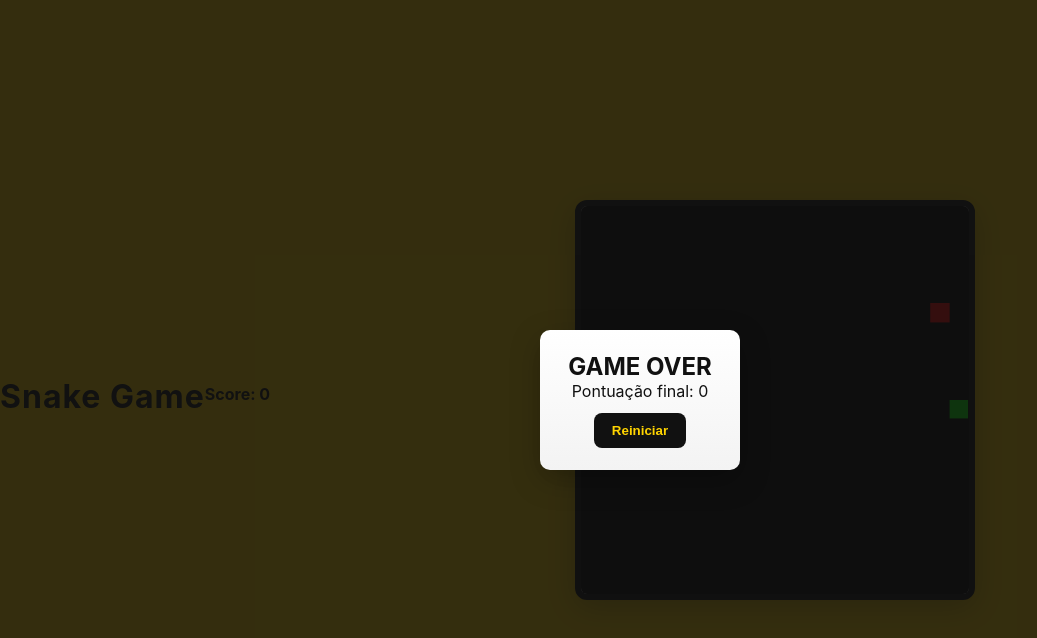
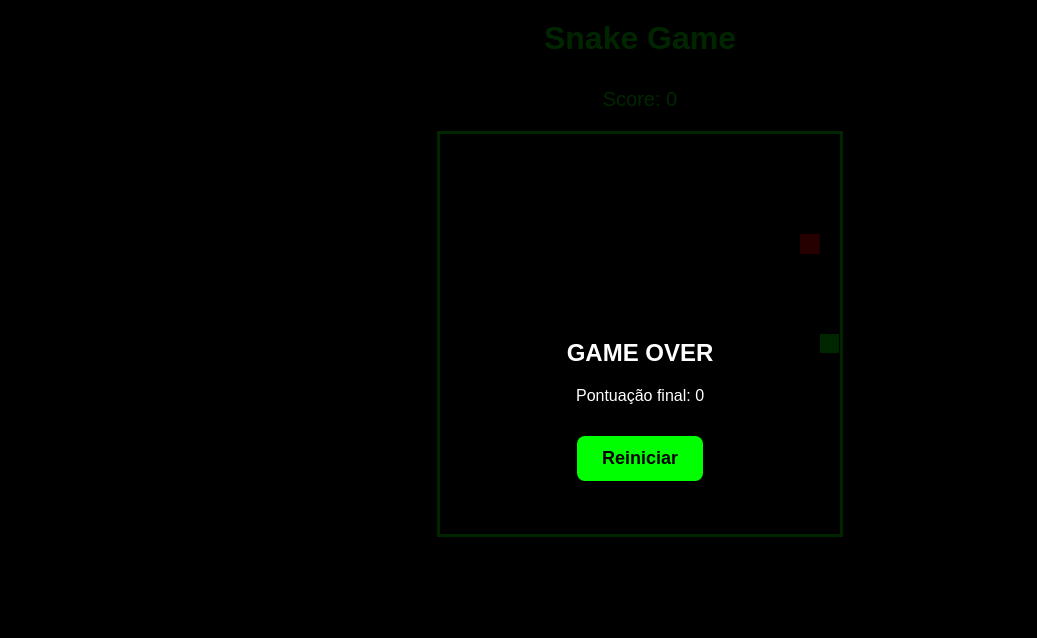
Before and after one commit to jeferson-dev-L1/desafio-github-markdown, a plain HTML site: page index.html in a window 1280 px wide. Shown: the whole page, without its empty margins (0-1037 px from the left). Drawn offline with Linux system fonts and the light colour scheme.

Commit message:
Update style.css

```diff
--- a/style.css
+++ b/style.css
@@ -1,84 +1,57 @@
-/* =======================
-   Tema: Amarelo Vibrante
-   ======================= */
-
-/* reset mínimo */
-* { box-sizing: border-box; margin: 0; padding: 0; }
-
-/* fundo amarelo vibrante — usamos !important para garantir que não seja sobrescrito por estilos inline/antigos */
   body {
-  background: #FFD400 !important; /* amarelo vivo */
-  height: 100vh;
-  font-family: Inter, Arial, sans-serif;
+    background: #000;
     display: flex;
+    flex-direction: column;
     align-items: center;
-  justify-content: center;
+    margin: 0;
+    font-family: Arial, sans-serif;
+    color: #0f0;
 }
 
-/* container central */
-#gameContainer {
-  text-align: center;
-  width: 100%;
-  max-width: 760px;
-  padding: 18px;
+.title {
+    margin-top: 20px;
+    font-size: 32px;
 }
 
-/* título */
-.title {
-  color: #111;
-  font-size: 32px;
-  margin-bottom: 8px;
-  letter-spacing: 1px;
+#scoreBoard {
+    margin: 10px 0 20px;
+    font-size: 20px;
 }
 
-/* placar */
-#scoreBoard {
-  color: #111;
-  font-weight: 700;
-  margin-bottom: 12px;
+canvas {
+    border: 3px solid #0f0;
+    background: #000;
 }
 
-/* canvas com borda estilizada */
-canvas {
-  display: block;
-  margin: 0 auto;
-  width: 400px;    /* visual — o elemento ainda tem width/height em atributos */
-  height: 400px;
-  background: #ffffff; /* fundo do jogo branco para contraste com amarelo */
-  border-radius: 12px;
-  border: 6px solid #111; /* borda escura para contraste */
-  box-shadow: 0 8px 30px rgba(0,0,0,0.25);
+.overlay {
+    position: fixed;
+    top: 0;
+    left: 0;
+    width: 100%;
+    height: 100%;
+    background: rgba(0, 0, 0, 0.85);
+    display: flex;
+    justify-content: center;
+    align-items: center;
 }
 
-/* overlay Game Over centralizado */
-.overlay {
-  position: fixed;
-  inset: 0;
-  display: flex;
-  align-items: center;
-  justify-content: center;
-  background: rgba(17,17,17,0.85);
-  z-index: 100;
+.hidden {
+    display: none;
 }
 
-.hidden { display: none; }
-
 .overlay-content {
-  background: linear-gradient(180deg, #ffffff 0%, #f3f3f3 100%);
-  padding: 22px 28px;
-  border-radius: 10px;
     text-align: center;
-  box-shadow: 0 10px 30px rgba(0,0,0,0.25);
-  color: #111;
+    color: white;
 }
 
 button {
-  margin-top: 12px;
-  padding: 10px 18px;
-  background: #111;
-  color: #FFD400;
+    padding: 12px 25px;
+    margin-top: 15px;
+    font-size: 18px;
     border: none;
     border-radius: 8px;
-  font-weight: 700;
     cursor: pointer;
+    background: #0f0;
+    color: #000;
+    font-weight: bold;
 }
```
Lines whose indentation alone changed are shown as unchanged.
